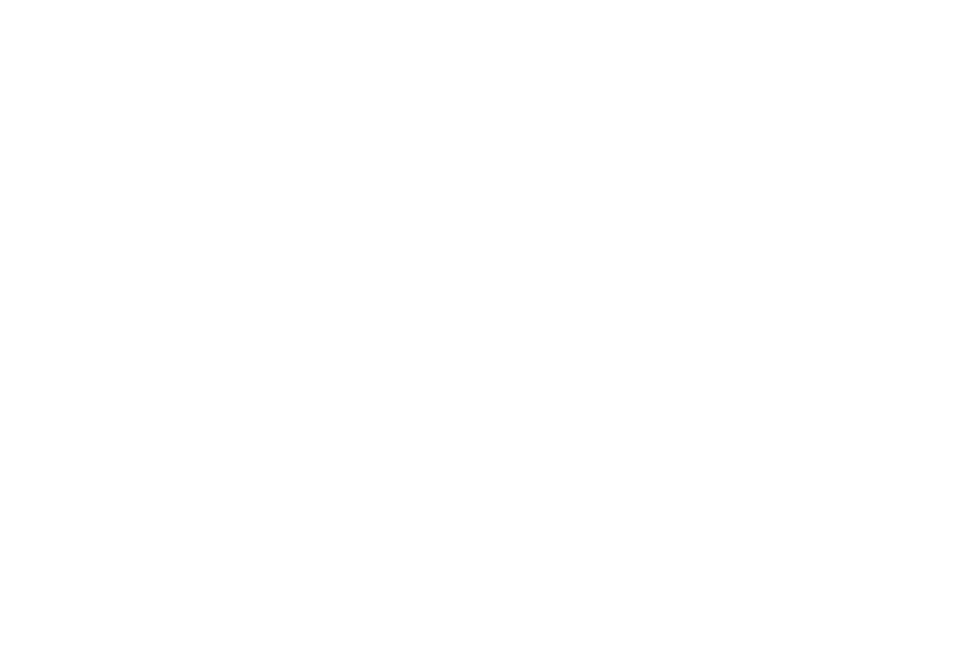
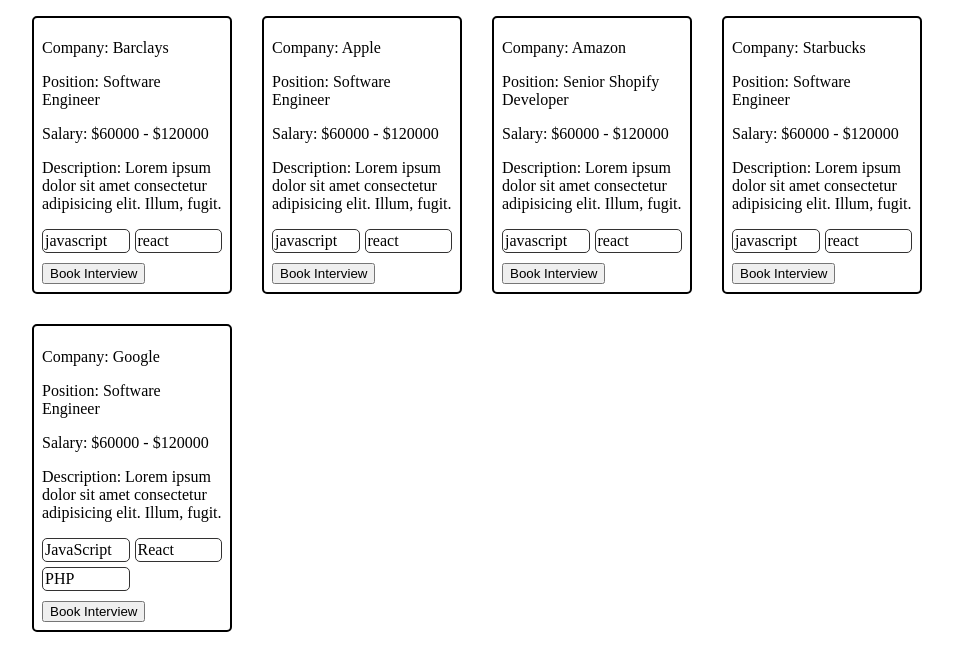
Before and after one commit to RafaelArmelin/boolean-uk-js-group-project, a website: page index.html in a window 1280 px wide. Shown: the whole page, without its empty margins (158-1111 px from the left). Drawn offline with Linux system fonts and the light colour scheme.

Commit message:
renderCards almost done

```diff
--- a/db/db.json
+++ b/db/db.json
@@ -8,6 +8,7 @@
         "min": 60000,
         "max": 120000
       },
+      "description": "Lorem ipsum dolor sit amet consectetur adipisicing elit. Illum, fugit.",
       "languages": ["javascript", "react"],
       "experienceLevel": "junior",
       "timeWhenPosted": 8
@@ -20,6 +21,7 @@
         "min": 35000,
         "max": 60000
       },
+      "description": "Lorem ipsum dolor sit amet consectetur adipisicing elit. Illum, fugit.",
       "languages": ["javascript", "react", "angular"],
       "experienceLevel": "junior",
       "timeWhenPosted": 19
@@ -32,6 +34,7 @@
         "min": 40000,
         "max": 95000
       },
+      "description": "Lorem ipsum dolor sit amet consectetur adipisicing elit. Illum, fugit.",
       "languages": ["java", "mysql"],
       "experienceLevel": "mid-level",
       "timeWhenPosted": 2
@@ -44,6 +47,7 @@
         "min": 70000,
         "max": 200000
       },
+      "description": "Lorem ipsum dolor sit amet consectetur adipisicing elit. Illum, fugit.",
       "languages": ["javascript", "php", "react"],
       "experienceLevel": "senior",
       "timeWhenPosted": 6
@@ -56,6 +60,7 @@
         "min": 60000,
         "max": 150000
       },
+      "description": "Lorem ipsum dolor sit amet consectetur adipisicing elit. Illum, fugit.",
       "languages": ["node", "react"],
       "experienceLevel": "mid-level",
       "timeWhenPosted": 1
@@ -68,6 +73,7 @@
         "min": 60000,
         "max": 120000
       },
+      "description": "Lorem ipsum dolor sit amet consectetur adipisicing elit. Illum, fugit.",
       "languages": ["javascript", "typescript", "nodejs"],
       "experienceLevel": "senior",
       "timeWhenPosted": 4
--- a/src/index.js
+++ b/src/index.js
@@ -9,4 +9,139 @@
   },
 };
 
+const jobs = [
+
+     {
+      id: 1,
+      company: "Barclays",
+      position: "Software Engineer",
+      salary: {
+        min: 60000,
+        max: 120000,
+      },
+      description: "Lorem ipsum dolor sit amet consectetur adipisicing elit. Illum, fugit.",
+      technologies: ["javascript", "react"],
+      experienceLevel: "junior",
+      timeWhenPosted: 8,
+    },
+    {
+      id: 1,
+      company: "Apple",
+      position: "Software Engineer",
+      salary: {
+        min: 60000,
+        max: 120000,
+      },
+      description: "Lorem ipsum dolor sit amet consectetur adipisicing elit. Illum, fugit.",
+      technologies: ["javascript", "react"],
+      experienceLevel: "junior",
+      timeWhenPosted: 8,
+    },
+    {
+      id: 1,
+      company: "Amazon",
+      position: "Senior Shopify Developer",
+      salary: {
+        min: 60000,
+        max: 120000,
+      },
+      description: "Lorem ipsum dolor sit amet consectetur adipisicing elit. Illum, fugit.",
+      technologies: ["javascript", "react"],
+      experienceLevel: "junior",
+      timeWhenPosted: 8,
+    },
+    {
+      id: 1,
+      company: "Starbucks",
+      position: "Software Engineer",
+      salary: {
+        min: 60000,
+        max: 120000,
+      },
+      description: "Lorem ipsum dolor sit amet consectetur adipisicing elit. Illum, fugit.",
+      technologies: ["javascript", "react"],
+      experienceLevel: "junior",
+      timeWhenPosted: 8,
+    },
+    {
+      id: 1,
+      company: "Google",
+      position: "Software Engineer",
+      salary: {
+        min: 60000,
+        max: 120000,
+      },
+      description: "Lorem ipsum dolor sit amet consectetur adipisicing elit. Illum, fugit.",
+      technologies: ["JavaScript", " React", "PHP"],
+      experienceLevel: "junior",
+      timeWhenPosted: 8,
+    },
+];
+
 console.log(state);
+
+const rootEl = document.querySelector("#root")
+console.log("ROOT: ", rootEl);
+
+
+
+function renderJobList(jobs){
+
+  const mainEl = document.createElement("main");
+  rootEl.append(mainEl);
+
+  const divEl = document.createElement("div");
+  mainEl.append(divEl);
+
+  const listEl = document.createElement("ul");
+  listEl.className = ("cardList","center");
+  // listEl.className = ("center");
+  divEl.append(listEl);
+
+
+  for(let i=0; i < jobs.length; i++){
+
+    const job = jobs[i];
+
+  const listItemEl = document.createElement("li");
+  listItemEl.className = ("jobCard")
+  listEl.append(listItemEl);
+
+  const headingEl = document.createElement("h2");
+  headingEl.innerText = `Company: ${job.company}`;
+
+  listItemEl.append(headingEl);
+
+  const paragraphEl = document.createElement("p");
+  paragraphEl.innerText = `Position: ${job.position}`;
+  listItemEl.append(paragraphEl);
+
+  const spanEl = document.createElement("span");
+  spanEl.innerText = `Salary: $${job.salary.min} - $${job.salary.max}`;
+  listItemEl.append(spanEl);
+
+  const descriptionEl = document.createElement("p");
+  descriptionEl.innerText = `Description: ${job.description}`
+  listItemEl.append(descriptionEl);
+
+  const technologiesDivEl = document.createElement("div");
+  technologiesDivEl.className = ("div_container")
+  listItemEl.append(technologiesDivEl);
+
+  for(let i=0; i<job.technologies.length; i++){
+
+  const technology = job.technologies[i];
+
+  const technologiesEl = document.createElement("div");
+  technologiesEl.innerText = `${technology}`;
+  technologiesEl.className = "technologies_bt_style"
+  technologiesDivEl.append(technologiesEl);
+  }
+
+  const buttonEl = document.createElement("button");
+  buttonEl.innerText = "Book Interview";
+  listItemEl.append(buttonEl);
+  }
+
+}
+renderJobList(jobs);
--- a/styles/index.css
+++ b/styles/index.css
@@ -0,0 +1,37 @@
+.jobCard{
+    border: 2px solid black;
+    border-radius: 5px;
+    /* margin: 1rem; */
+    padding: 0.5rem;
+    list-style-type: none;
+    /* background-color: rgb(250, 250, 240) */
+}
+
+.jobCard h2{
+    font-weight: normal;
+    font-size: 16px;
+}
+
+.center {
+    max-width: 900px;
+    margin-left: auto;
+    margin-right: auto;
+    padding-left: 1rem;
+    padding-right: 1rem;
+    display: grid;
+    grid-template-columns: repeat(4, 200px);
+    gap: 30px;
+  }
+
+.technologies_bt_style{
+    border: 1px solid rgb(51, 50, 50);
+    border-radius: 5px;
+    padding: 2px;
+}
+.div_container{
+    display: grid;
+    /* grid-template-columns: repeat(2,50px); */
+    grid-template-columns: 1fr 1fr;
+    gap: 5px;
+    margin-bottom: 10px;
+}
```
Also changed, not shown: index.html (+2 -1 lines).
